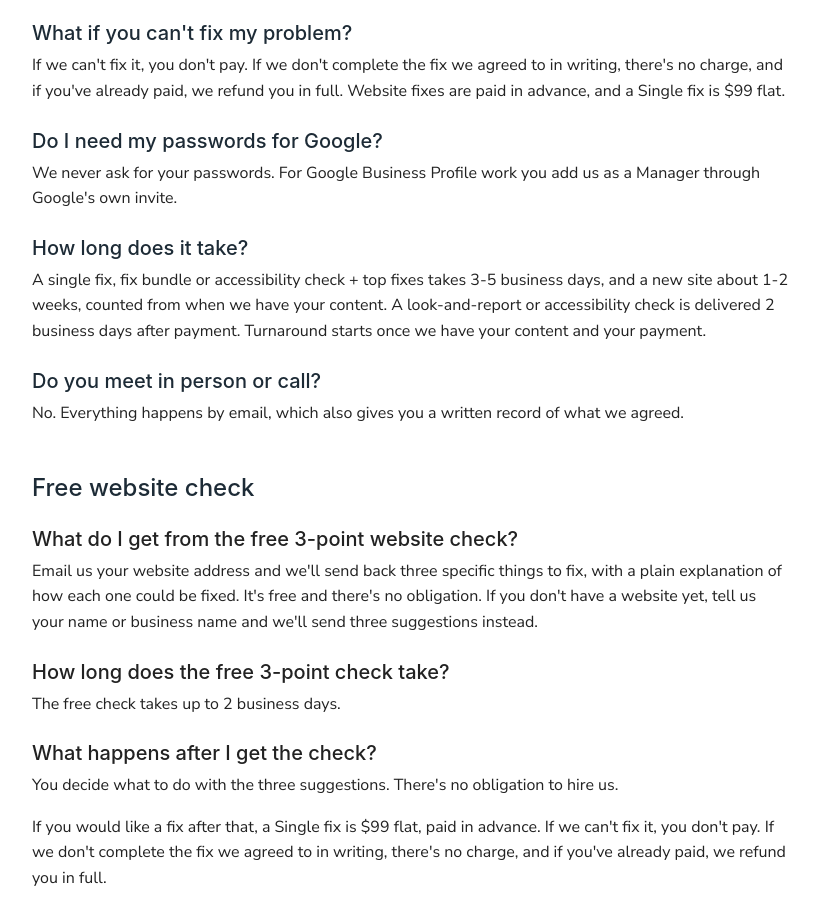
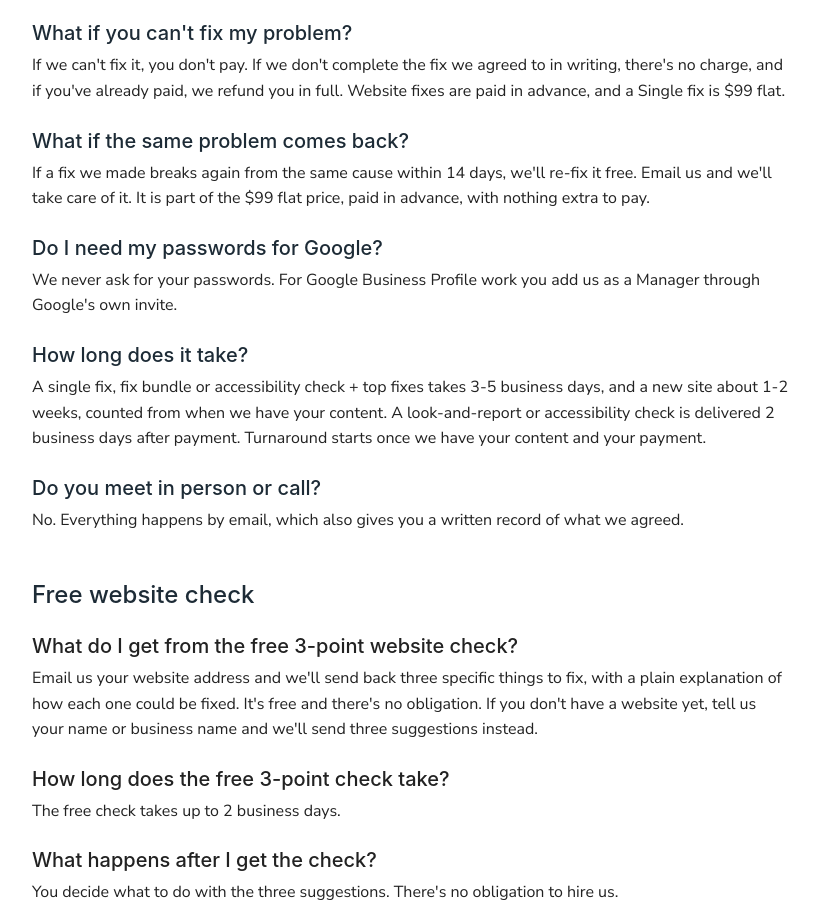
Before and after one commit to slickjacket24/slick-jacket-web, a plain HTML site: page faq/index.html in a window 1280 px wide. Shown: the part 2160-3073 px from the top of the page, without its empty margins (230-1048 px from the left). Drawn offline with Linux system fonts and the light colour scheme.

Commit message:
Stage FAQ: 14-day re-fix line; local only, not pushed

```diff
--- a/faq/index.html
+++ b/faq/index.html
@@ -52,6 +52,8 @@
 <p>Every job is paid in advance, before the work starts: $99 jobs (a single fix, a look-and-report, an accessibility check or a Profile Fix-Up) and bigger jobs too. We email you a payment request. If you need a different arrangement, ask us and we&#39;ll send you a custom quote.</p>
 <h2 class="h5 mt-4">What if you can&#39;t fix my problem?</h2>
 <p>If we can&#39;t fix it, you don&#39;t pay. If we don&#39;t complete the fix we agreed to in writing, there&#39;s no charge, and if you&#39;ve already paid, we refund you in full. Website fixes are paid in advance, and a Single fix is $99 flat.</p>
+<h2 class="h5 mt-4">What if the same problem comes back?</h2>
+<p>If a fix we made breaks again from the same cause within 14 days, we&#39;ll re-fix it free. Email us and we&#39;ll take care of it. It is part of the $99 flat price, paid in advance, with nothing extra to pay.</p>
 <h2 class="h5 mt-4">Do I need my passwords for Google?</h2>
 <p>We never ask for your passwords. For Google Business Profile work you add us as a Manager through Google&#39;s own invite.</p>
 <h2 class="h5 mt-4">How long does it take?</h2>
```
